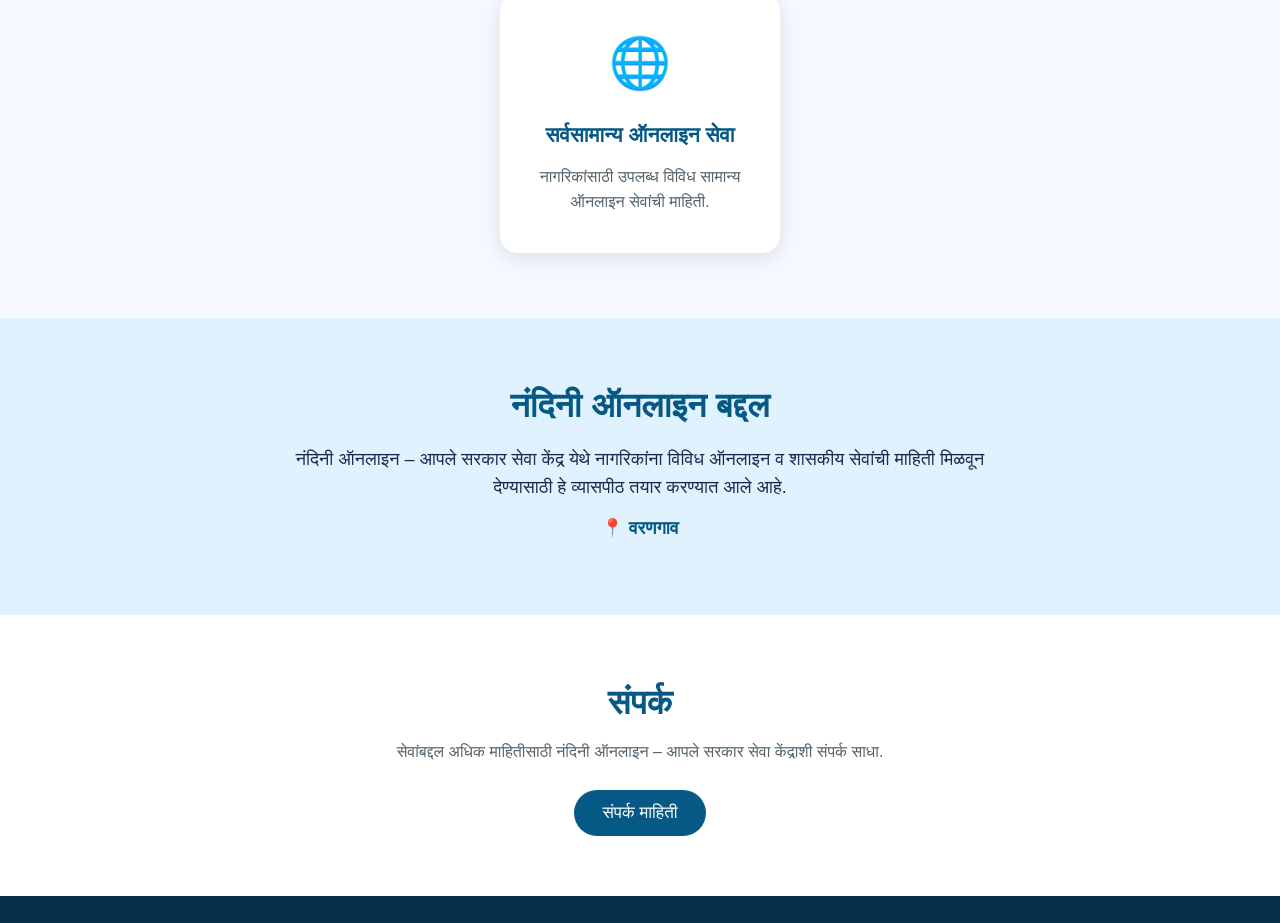
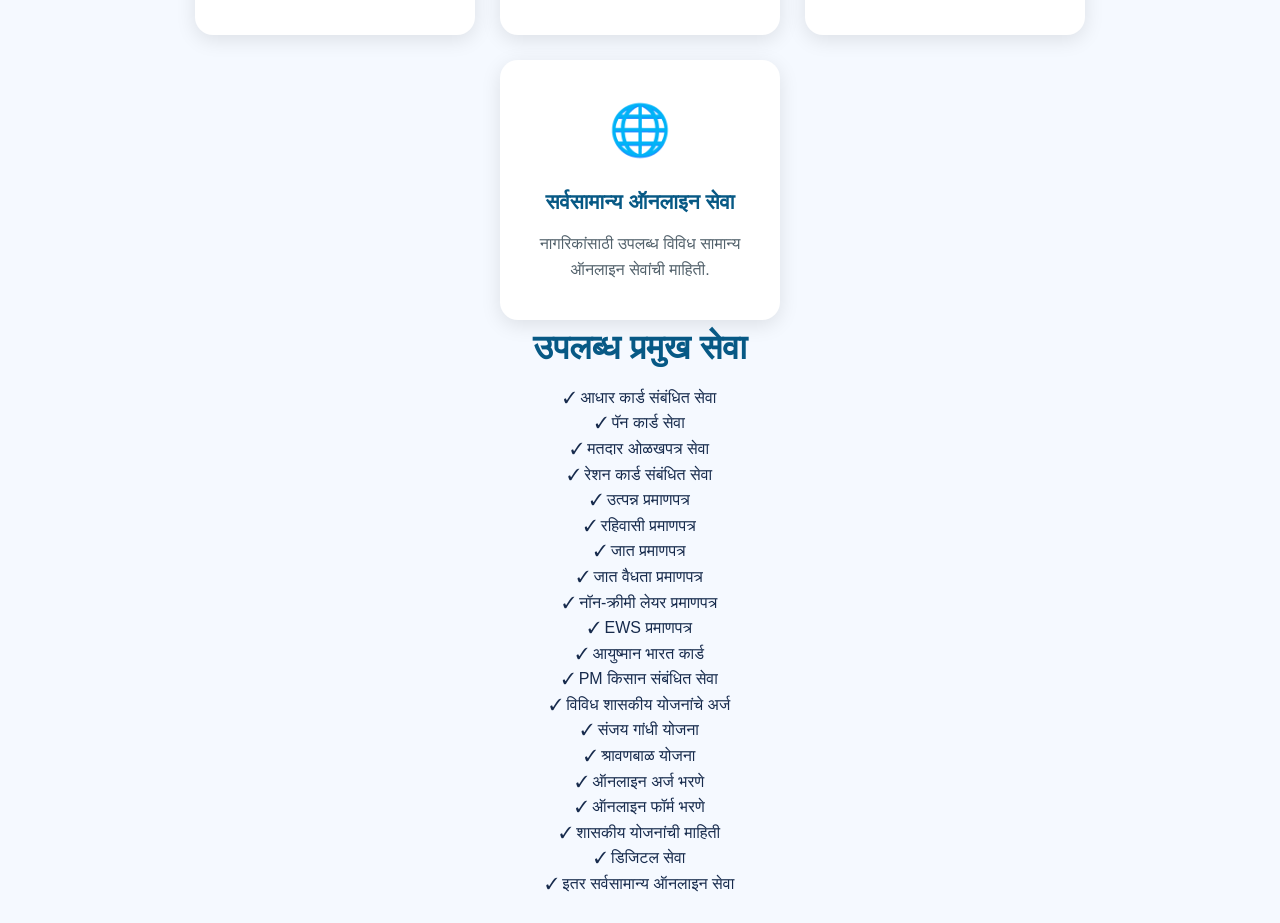
Before and after one commit to wwwadhagalevg-bot/-_-, a plain HTML site: page index.html in a window 1280 px wide. Shown: the part 1020-1943 px from the top of the page. Drawn offline with Linux system fonts and the light colour scheme; a script that the page names is missing.

Commit message:
Update index.html

```diff
--- a/index.html
+++ b/index.html
@@ -11,22 +11,27 @@
 
 <body>
 
-<!-- Header -->
+<!-- ================= HEADER ================= -->
+
 <header class="header">
 
-<div class="logo">
-🌐
-</div>
+    <div class="logo-area">
+
+        <!-- लोगो -->
+        <img src="logo.png" alt="नंदिनी ऑनलाइन लोगो" class="logo">
 
         <div>
             <h1>नंदिनी ऑनलाइन</h1>
             <p>आपले सरकार सेवा केंद्र</p>
         </div>
 
+    </div>
+
 </header>
 
 
-<!-- Hero Section -->
+<!-- ================= HOME ================= -->
+
 <section class="hero">
 
     <div class="hero-content">
@@ -36,8 +41,7 @@
         <h3>आपले सरकार सेवा केंद्र</h3>
 
         <p>
-विविध शासकीय व ऑनलाइन सेवांची माहिती
-एकाच ठिकाणी उपलब्ध.
+            एकाच ठिकाणी विविध ऑनलाइन व शासकीय सेवांची माहिती
         </p>
 
         <a href="#services" class="main-button">
@@ -49,7 +53,8 @@
 </section>
 
 
-<!-- Services -->
+<!-- ================= SERVICES ================= -->
+
 <section class="services" id="services">
 
     <h2>आमच्या सेवा</h2>
@@ -62,6 +67,8 @@
     <div class="service-container">
 
 
+        <!-- 1 -->
+
         <div class="service-card">
 
             <div class="icon">🏛️</div>
@@ -69,12 +76,14 @@
             <h3>आपले सरकार सेवा</h3>
 
             <p>
-आपले सरकार अंतर्गत उपलब्ध
-विविध शासकीय सेवांची माहिती.
+                आपले सरकार अंतर्गत उपलब्ध विविध
+                शासकीय सेवांची माहिती.
             </p>
 
         </div>
 
+
+        <!-- 2 -->
 
         <div class="service-card">
 
@@ -83,12 +92,13 @@
             <h3>महाईसेवा व ऑनलाइन अर्ज</h3>
 
             <p>
-विविध ऑनलाइन अर्ज व
-डिजिटल सेवांची माहिती.
+                विविध ऑनलाइन अर्ज व डिजिटल सेवांची माहिती.
             </p>
 
         </div>
 
+
+        <!-- 3 -->
 
         <div class="service-card">
 
@@ -97,12 +107,13 @@
             <h3>प्रमाणपत्र व शासकीय कागदपत्रे</h3>
 
             <p>
-विविध प्रमाणपत्रे व
-शासकीय कागदपत्रांसंबंधी माहिती.
+                विविध प्रमाणपत्रे व शासकीय कागदपत्रांसंबंधी माहिती.
             </p>
 
         </div>
 
+
+        <!-- 4 -->
 
         <div class="service-card">
 
@@ -111,8 +122,7 @@
             <h3>सर्वसामान्य ऑनलाइन सेवा</h3>
 
             <p>
-नागरिकांसाठी उपलब्ध
-विविध सामान्य ऑनलाइन सेवांची माहिती.
+                नागरिकांसाठी उपलब्ध विविध सामान्य ऑनलाइन सेवांची माहिती.
             </p>
 
         </div>
@@ -120,45 +130,225 @@
 
     </div>
 
+
+    <!-- ================= DETAILED SERVICES ================= -->
+
+    <div class="all-services">
+
+        <h2>उपलब्ध प्रमुख सेवा</h2>
+
+
+        <div class="service-list">
+
+
+            <div class="service-item">
+                <span>✓</span>
+                आधार कार्ड संबंधित सेवा
+            </div>
+
+
+            <div class="service-item">
+                <span>✓</span>
+                पॅन कार्ड सेवा
+            </div>
+
+
+            <div class="service-item">
+                <span>✓</span>
+                मतदार ओळखपत्र सेवा
+            </div>
+
+
+            <div class="service-item">
+                <span>✓</span>
+                रेशन कार्ड संबंधित सेवा
+            </div>
+
+
+            <div class="service-item">
+                <span>✓</span>
+                उत्पन्न प्रमाणपत्र
+            </div>
+
+
+            <div class="service-item">
+                <span>✓</span>
+                रहिवासी प्रमाणपत्र
+            </div>
+
+
+            <div class="service-item">
+                <span>✓</span>
+                जात प्रमाणपत्र
+            </div>
+
+
+            <div class="service-item">
+                <span>✓</span>
+                जात वैधता प्रमाणपत्र
+            </div>
+
+
+            <div class="service-item">
+                <span>✓</span>
+                नॉन-क्रीमी लेयर प्रमाणपत्र
+            </div>
+
+
+            <div class="service-item">
+                <span>✓</span>
+                EWS प्रमाणपत्र
+            </div>
+
+
+            <div class="service-item">
+                <span>✓</span>
+                आयुष्मान भारत कार्ड
+            </div>
+
+
+            <div class="service-item">
+                <span>✓</span>
+                PM किसान संबंधित सेवा
+            </div>
+
+
+            <div class="service-item">
+                <span>✓</span>
+                विविध शासकीय योजनांचे अर्ज
+            </div>
+
+
+            <div class="service-item">
+                <span>✓</span>
+                संजय गांधी योजना
+            </div>
+
+
+            <div class="service-item">
+                <span>✓</span>
+                श्रावणबाळ योजना
+            </div>
+
+
+            <div class="service-item">
+                <span>✓</span>
+                ऑनलाइन अर्ज भरणे
+            </div>
+
+
+            <div class="service-item">
+                <span>✓</span>
+                ऑनलाइन फॉर्म भरणे
+            </div>
+
+
+            <div class="service-item">
+                <span>✓</span>
+                शासकीय योजनांची माहिती
+            </div>
+
+
+            <div class="service-item">
+                <span>✓</span>
+                डिजिटल सेवा
+            </div>
+
+
+            <div class="service-item">
+                <span>✓</span>
+                इतर सर्वसामान्य ऑनलाइन सेवा
+            </div>
+
+
+        </div>
+
+    </div>
+
 </section>
 
 
-<!-- About -->
+<!-- ================= ABOUT ================= -->
+
 <section class="about">
 
     <h2>नंदिनी ऑनलाइन बद्दल</h2>
 
     <p>
         नंदिनी ऑनलाइन – आपले सरकार सेवा केंद्र येथे
-नागरिकांना विविध ऑनलाइन व शासकीय सेवांची
-माहिती मिळवून देण्यासाठी हे व्यासपीठ तयार करण्यात आले आहे.
+        नागरिकांना विविध ऑनलाइन, डिजिटल व शासकीय
+        सेवांची माहिती एकाच ठिकाणी उपलब्ध करून देण्याचा
+        प्रयत्न केला जातो.
     </p>
 
-<p class="location">
-📍 वरणगाव
+
+    <div class="address-box">
+
+        <h3>📍 आमचा पत्ता</h3>
+
+        <p>
+            Samrat Nagar, Bodhisattva Udyaan
         </p>
+
+        <p>
+            Near (Garden), Varangaon
+        </p>
+
+        <p>
+            ता. भुसावळ, जि. जळगाव, महाराष्ट्र
+        </p>
+
+    </div>
 
 </section>
 
 
-<!-- Contact -->
-<section class="contact">
+<!-- ================= CONTACT ================= -->
+
+<section class="contact" id="contact">
 
     <h2>संपर्क</h2>
 
     <p>
-सेवांबद्दल अधिक माहितीसाठी
+        कोणत्याही ऑनलाइन किंवा शासकीय सेवेच्या माहितीसाठी
         नंदिनी ऑनलाइन – आपले सरकार सेवा केंद्राशी संपर्क साधा.
     </p>
 
+
+    <div class="contact-box">
+
+        <h3>नंदिनी ऑनलाइन</h3>
+
+        <p>
+            आपले सरकार सेवा केंद्र
+        </p>
+
+        <p>
+            📍 Samrat Nagar, Bodhisattva Udyaan,
+            Near (Garden), Varangaon
+        </p>
+
+
+        <!-- तुमचा मोबाईल नंबर येथे टाका -->
+
+        <p>
+            📞 मोबाईल: तुमचा मोबाईल नंबर
+        </p>
+
+
+        <!-- WhatsApp नंबर मिळाल्यावर येथे जोडू -->
+
         <button onclick="contactMessage()">
-संपर्क माहिती
+            संपर्क करा
         </button>
+
+    </div>
 
 </section>
 
 
-<!-- Footer -->
+<!-- ================= FOOTER ================= -->
+
 <footer>
 
     <h3>नंदिनी ऑनलाइन</h3>
@@ -168,13 +358,21 @@
     </p>
 
     <p>
-© 2026 सर्व हक्क राखीव
+        📍 Samrat Nagar, Bodhisattva Udyaan,
+        Near (Garden), Varangaon
+    </p>
+
+    <p>
+        © 2026 नंदिनी ऑनलाइन. सर्व हक्क राखीव.
     </p>
 
 </footer>
 
 
+<!-- ================= SCRIPT ================= -->
+
 <script src="script.js"></script>
 
 </body>
+
 </html>
```
Lines whose indentation alone changed are shown as unchanged.
